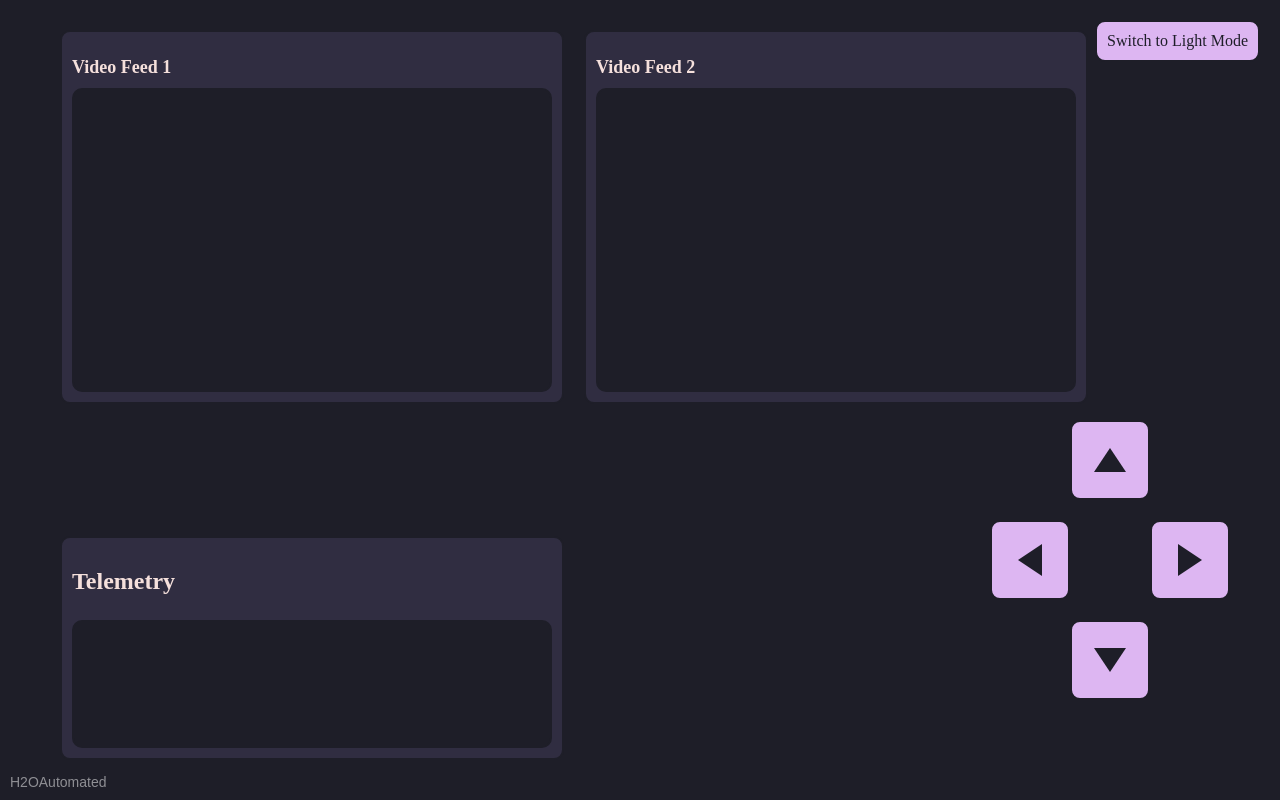
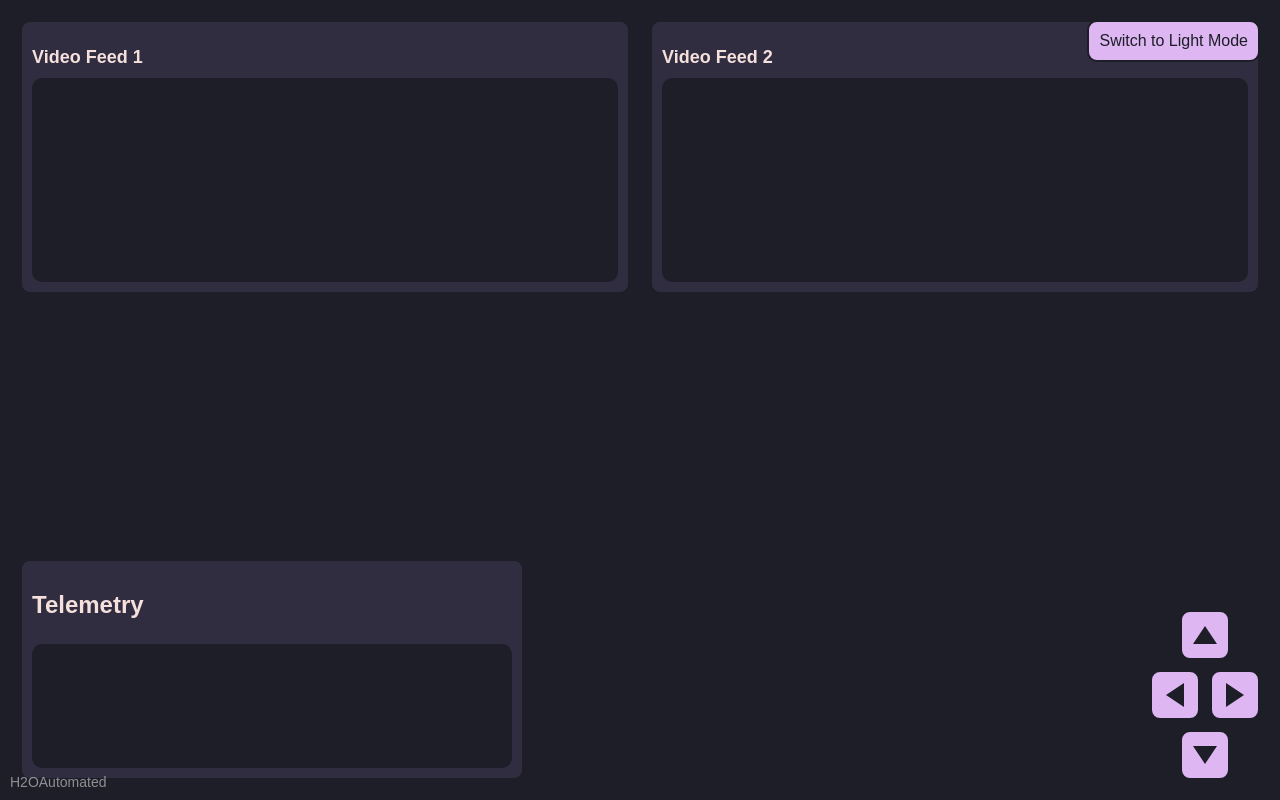
Before and after one commit to RedddFoxxyy/h2oautomated_website, a Django app: page / in a window 1280 px wide. Run offline with Django 5.2, Linux system fonts and the light colour scheme.

Commit message:
first commit

```diff
--- a/templates/home.html
+++ b/templates/home.html
@@ -1,41 +1,116 @@
 <!DOCTYPE html>
 <html lang="">
 <head>
+    <meta name="viewport" content="width=device-width, initial-scale=1.0">
     <style>
-        html {
+        html, body {
             height: 100%;
+            margin: 0;
+            padding: 0;
+            font-family: Arial, sans-serif;
         }
 
         body {
-            height: 100%;
-            margin: 0;
-            background: linear-gradient(to bottom, #1E1E28, #1E1E28); /* Default to dark mode */
-            color: #F5E0DC; /* Default text color */
+            background: linear-gradient(to bottom, #1E1E28, #1E1E28);
+            color: #F5E0DC;
             transition: background 0.3s, color 0.3s;
+            display: flex;
+            flex-direction: column;
+        }
+
+        .content-wrapper {
+            display: flex;
+            flex-direction: column;
+            height: 100vh;
+            padding: 20px;
+            box-sizing: border-box;
+        }
+
+        .video-container {
+            display: flex;
+            gap: 20px;
+            margin-bottom: 20px;
+            flex-wrap: wrap;
+        }
+
+        .video-box {
+            flex: 1;
+            min-width: 300px;
+            border: 2px solid #1E1E28;
+            padding: 10px;
+            background-color: #302D41;
+            display: flex;
+            flex-direction: column;
+            border-radius: 10px;
+            transition: background 0.3s, border-color 0.3s;
+        }
+
+        .video-heading {
+            color: #F5E0DC;
+            font-size: 18px;
+            margin-bottom: 10px;
+            transition: color 0.3s;
+        }
+
+        .video-stream {
+            border: 2px solid #1E1E28;
+            flex-grow: 1;
+            background-color: #1E1E28;
+            border-radius: 10px;
+            transition: background 0.3s, border-color 0.3s;
+            min-height: 200px;
+        }
+
+        .bottom-container {
+            display: flex;
+            justify-content: space-between;
+            align-items: flex-end;
+            margin-top: auto;
+        }
+
+        .parent-box {
+            flex: 1;
+            border: 2px solid #1E1E28;
+            padding: 10px;
+            background-color: #302D41;
+            display: flex;
+            flex-direction: column;
+            border-radius: 10px;
+            transition: background 0.3s, border-color 0.3s;
+            max-width: 480px;
+        }
+
+        .message-box {
+            margin-top: 5px;
+            border: 2px solid #1E1E28;
+            padding: 10px;
+            flex-grow: 1;
+            background-color: #1E1E28;
+            color: #F5E0DC;
+            border-radius: 10px;
+            transition: background 0.3s, color 0.3s, border-color 0.3s;
+            min-height: 100px;
         }
 
         .arrow-buttons-container {
-            position: fixed;
-            bottom: 100px;
-            right: 40px;
             display: flex;
             flex-direction: column;
             align-items: center;
-            gap: 20px;
+            gap: 10px;
         }
 
         .arrow-button {
-            background-color: #DDB6F2; /* Default button color */
+            background-color: #DDB6F2;
             color: #1E1E28;
             cursor: pointer;
             padding: 10px;
-            font-size: 48px;
-            width: 80px;
-            height: 80px;
+            font-size: 24px;
+            width: 50px;
+            height: 50px;
             display: flex;
             justify-content: center;
             align-items: center;
-            border: 2px solid #1E1E28; /* Default button border color */
+            border: 2px solid #1E1E28;
             border-radius: 10px;
             transition: transform 0.1s ease, background 0.3s, border-color 0.3s;
         }
@@ -44,40 +119,10 @@
             transform: scale(0.9);
         }
 
-        .parent-box {
-            position: fixed;
-            bottom: 40px;
-            left: 60px;
-            border: 2px solid #1E1E28;
-            padding: 10px;
-            background-color: #302D41; /* Default background */
-            width: 480px; /* Increased width */
-            height: 200px; /* Increased height */
-            display: flex;
-            flex-direction: column;
-            border-radius: 10px;
-            transition: background 0.3s, border-color 0.3s;
-        }
-
-        .message-box {
-            margin-top: 5px;
-            border: 2px solid #1E1E28;
-            padding: 10px;
-            flex-grow: 1;
-            background-color: #1E1E28; /* Default background */
-            color: #F5E0DC; /* Default text color */
-            border-radius: 10px;
-            transition: background 0.3s, color 0.3s, border-color 0.3s;
-        }
-
         .arrow-row {
             display: flex;
-            justify-content: space-between;
-            width: 260px;
-        }
-
-        .arrow-row .arrow-button {
-            margin: 0 10px;
+            justify-content: center;
+            gap: 10px;
         }
 
         .mode-toggle {
@@ -100,22 +145,22 @@
         }
 
         .triangle-up {
-            border-width: 0 16px 24px 16px;
+            border-width: 0 12px 18px 12px;
             border-color: transparent transparent #1E1E28 transparent;
         }
 
         .triangle-down {
-            border-width: 24px 16px 0 16px;
+            border-width: 18px 12px 0 12px;
             border-color: #1E1E28 transparent transparent transparent;
         }
 
         .triangle-left {
-            border-width: 16px 24px 16px 0;
+            border-width: 12px 18px 12px 0;
             border-color: transparent #1E1E28 transparent transparent;
         }
 
         .triangle-right {
-            border-width: 16px 0 16px 24px;
+            border-width: 12px 0 12px 18px;
             border-color: transparent transparent transparent #1E1E28;
         }
 
@@ -123,50 +168,35 @@
             position: fixed;
             bottom: 10px;
             left: 10px;
-            color: rgba(255, 255, 255, 0.5); /* Semi-transparent white */
+            color: rgba(255, 255, 255, 0.5);
             font-size: 14px;
-            font-family: Arial, sans-serif;
             transition: color 0.3s;
         }
 
+        @media (max-width: 768px) {
             .video-container {
-            display: flex;
-            position: fixed;
-            top: 30px;
-            left: 60px; /* Shifted to the right by 50 pixels */
-            gap: 20px;
+                flex-direction: column;
             }
 
-        .video-box {
-            border: 2px solid #1E1E28;
-            padding: 10px;
-            background-color: #302D41; /* Default background */
-            width: 480px; /* Adjusted width */
-            height: 350px; /* Adjusted height */
-            display: flex;
+            .bottom-container {
                 flex-direction: column;
-            border-radius: 10px;
-            transition: background 0.3s, border-color 0.3s;
+                align-items: stretch;
             }
 
-        .video-heading {
-            color: #F5E0DC; /* Default text color */
-            font-size: 18px;
-            margin-bottom: 10px;
-            transition: color 0.3s;
+            .parent-box {
+                margin-bottom: 20px;
+                max-width: none;
             }
 
-        .video-stream {
-            border: 2px solid #1E1E28;
-            flex-grow: 1;
-            background-color: #1E1E28; /* Default background */
-            border-radius: 10px;
-            transition: background 0.3s, border-color 0.3s;
+            .arrow-buttons-container {
+                align-self: center;
+            }
         }
     </style>
     <title>H2O_Automated</title>
 </head>
 <body>
+    <div class="content-wrapper">
         <div class="video-container">
             <div class="video-box">
                 <h2 class="video-heading">Video Feed 1</h2>
@@ -178,13 +208,14 @@
             </div>
         </div>
 
+        <div class="bottom-container">
             <div class="parent-box">
                 <h2 class="heading">Telemetry</h2>
                 <div class="message-box" id="messageBox"></div>
             </div>
 
             <div class="arrow-buttons-container">
-        <div class="arrow-row" style="justify-content: center;">
+                <div class="arrow-row">
                     <button class="arrow-button" id="upArrow" onclick="upArrowClicked()">
                         <div class="triangle-up"></div>
                     </button>
@@ -197,10 +228,12 @@
                         <div class="triangle-right"></div>
                     </button>
                 </div>
-        <div class="arrow-row" style="justify-content: center;">
+                <div class="arrow-row">
                     <button class="arrow-button" id="downArrow" onclick="downArrowClicked()">
                         <div class="triangle-down"></div>
                     </button>
+                </div>
+            </div>
         </div>
     </div>
 
```
Lines whose indentation alone changed are shown as unchanged.
